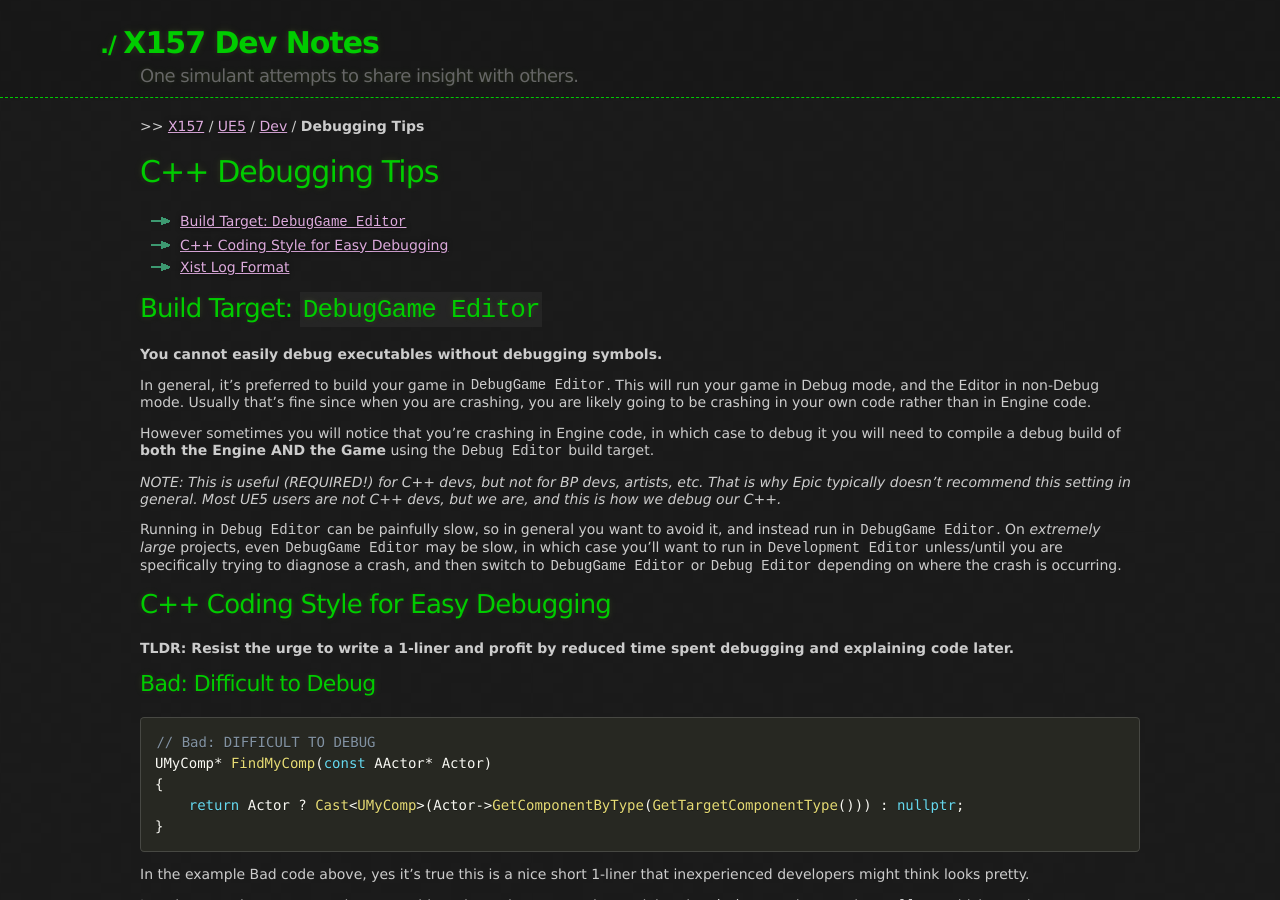
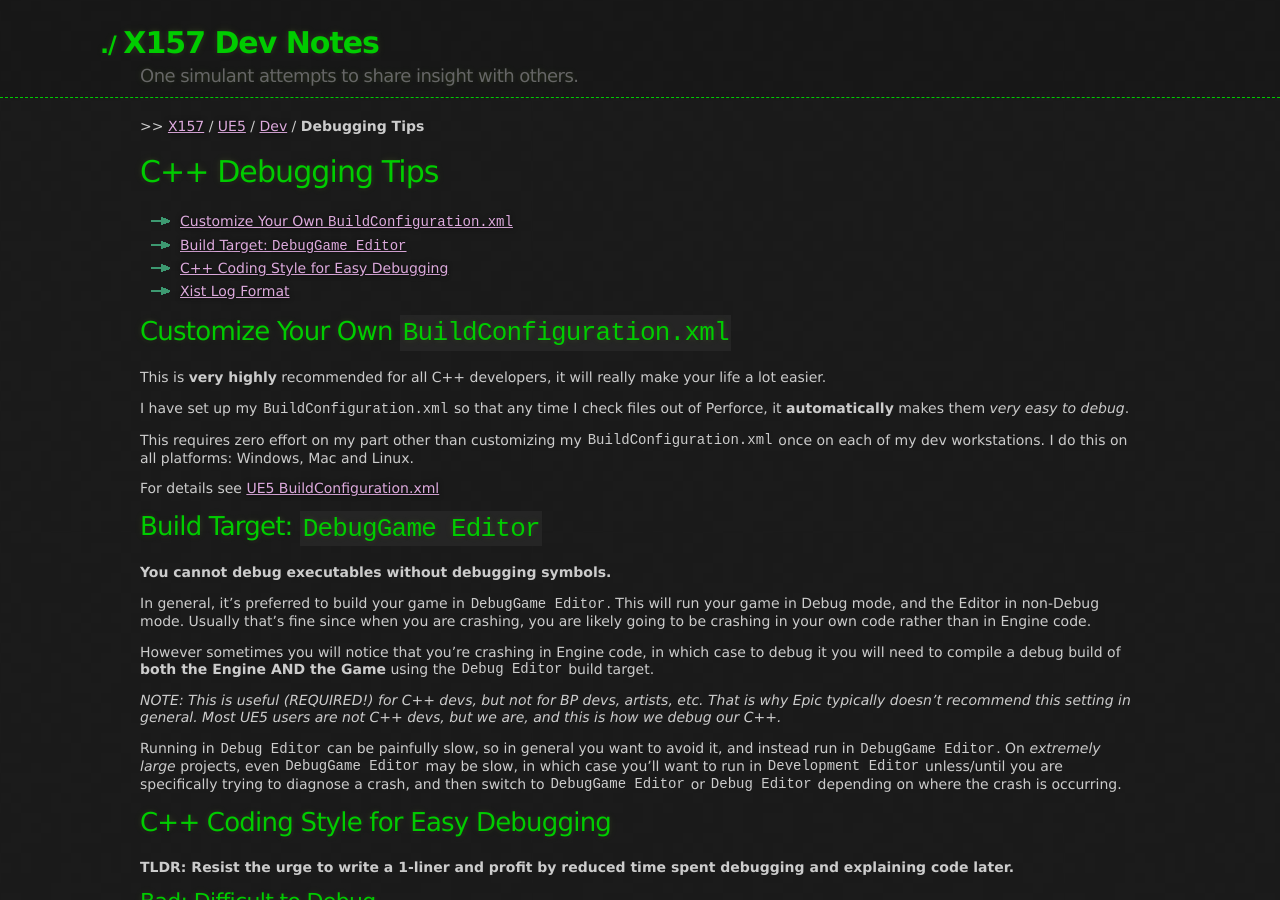
Before and after one commit to x157/x157.github.io, a Jekyll site: the page built from UE5/Dev/DebuggingTips.md, in a window 1280 px wide and 900 px high. Built offline with Jekyll 4.4.1, drawn with Linux system fonts in a browser that asks for light colours.

Commit message:
Link BuildConfiguration.xml

```diff
--- a/UE5/Dev/DebuggingTips.md
+++ b/UE5/Dev/DebuggingTips.md
@@ -7,16 +7,30 @@ breadcrumb_name: "Debugging Tips"
 
 # C++ Debugging Tips
 
+- [Customize Your Own `BuildConfiguration.xml`](#CustomBuildConfigurationXml)
 - [Build Target: `DebugGame Editor`](#BuildTarget_DebugGame_Editor)
 - [C++ Coding Style for Easy Debugging](#CppCodingStyleDebugging)
 - [Xist Log Format](#XistLogFormat)
+
+
+## Customize Your Own `BuildConfiguration.xml`
+
+This is **very highly** recommended for all C++ developers, it will really make your life a lot easier.
+
+I have set up my `BuildConfiguration.xml` so that any time I check files out of Perforce,
+it **automatically** makes them *very easy to debug*.
+
+This requires zero effort on my part other than customizing my `BuildConfiguration.xml` once
+on each of my dev workstations.  I do this on all platforms: Windows, Mac and Linux.
+
+For details see [UE5 BuildConfiguration.xml](/UE5/Engine/BuildConfiguration)
 
 
 <a id="BuildTarget_DebugGame_Editor"></a>
 <a id="BuildTarget_Debug_Editor"></a>
 ## Build Target: `DebugGame Editor`
 
-**You cannot easily debug executables without debugging symbols.**
+**You cannot debug executables without debugging symbols.**
 
 In general, it's preferred to build your game in `DebugGame Editor`.
 This will run your game in Debug mode, and the Editor in non-Debug mode.
```
Also changed, not shown: UE5/Dev/index.md (+1 -0 lines), UE5/Engine/index.md (+2 -0 lines).
